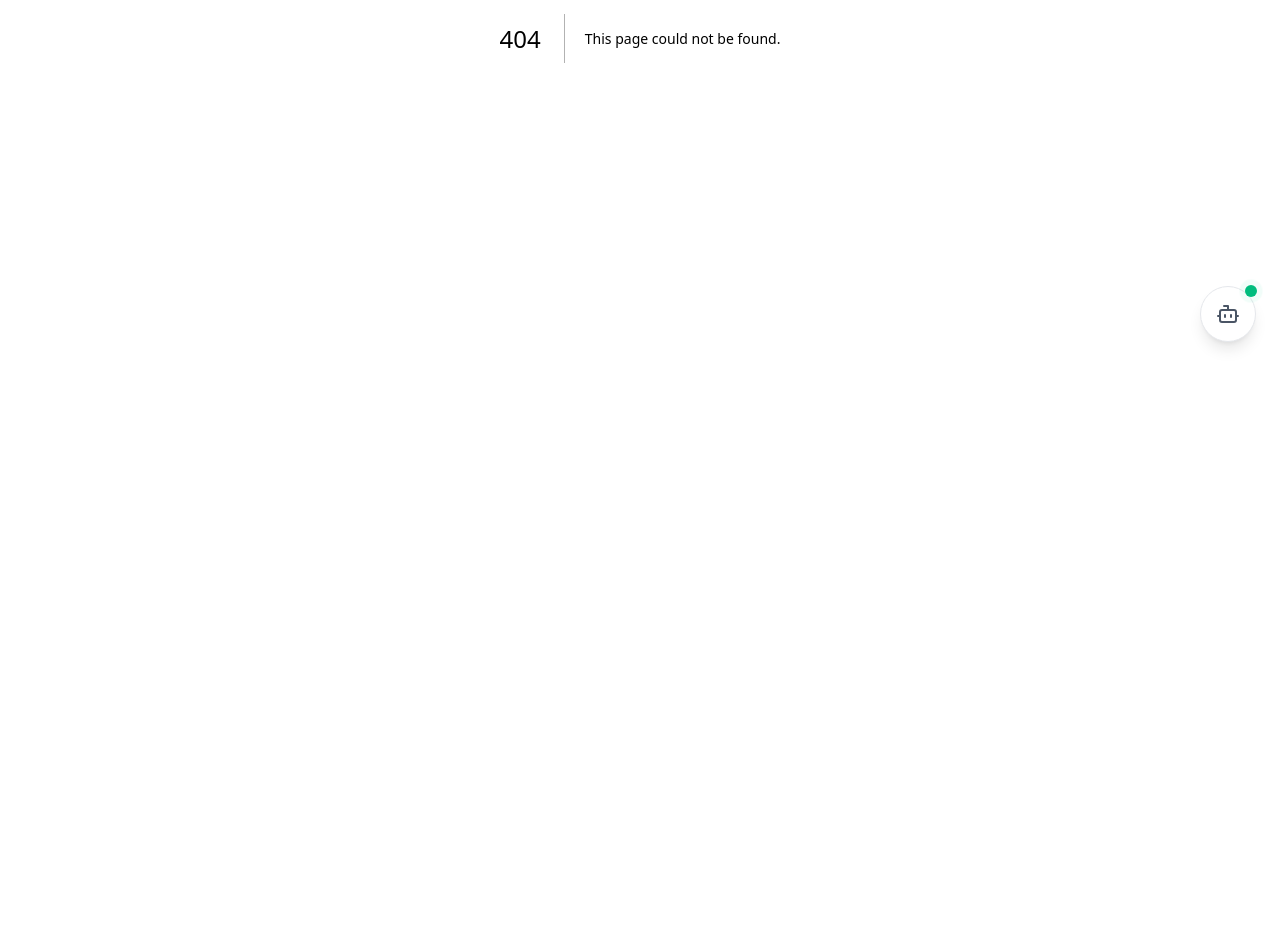
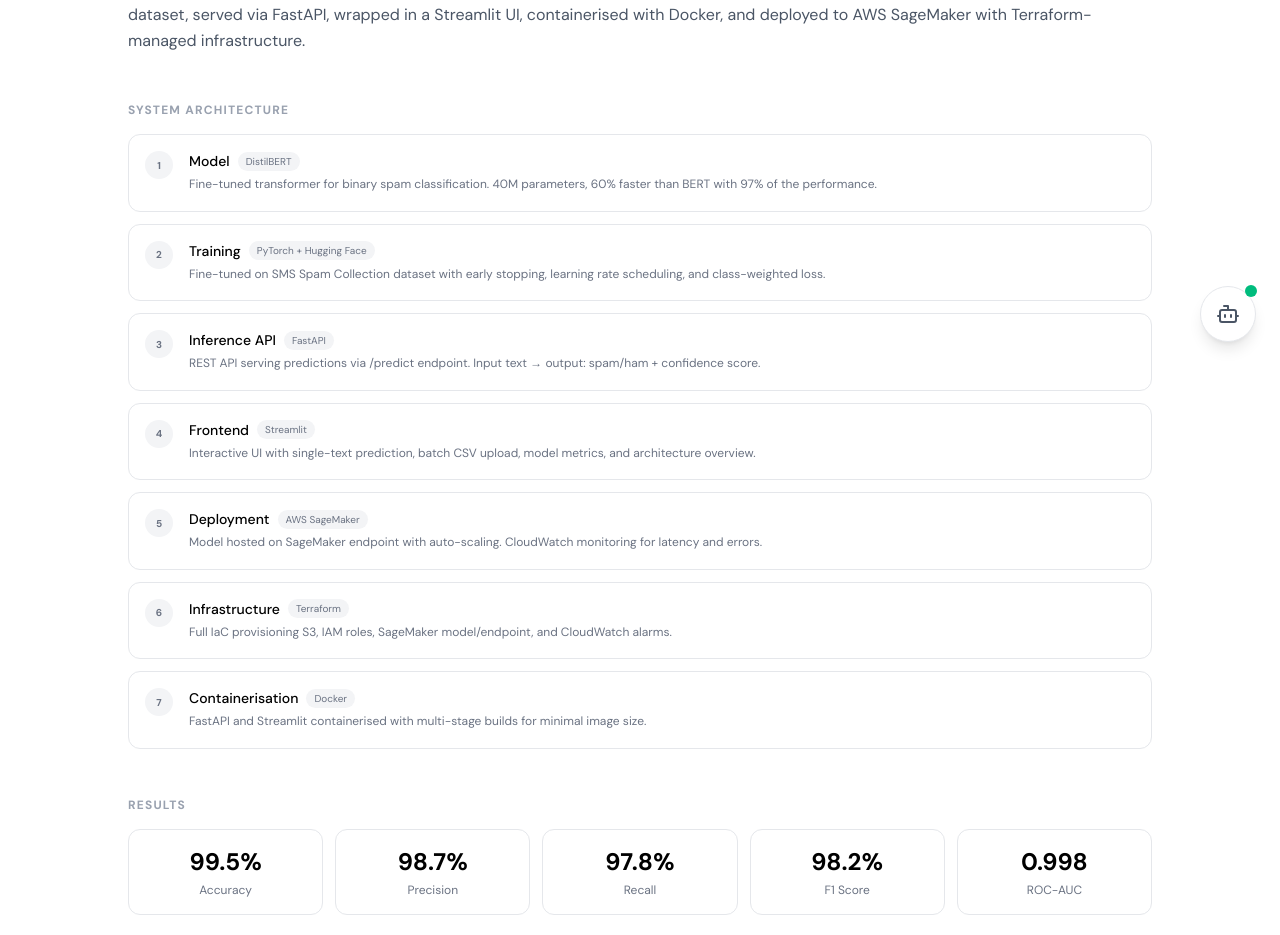
Before and after one commit to NullBitZer0/modern-portfolio, a Next.js app: page /spam-classification in a window 1280 px wide. Before the commit this address had no page. Shown: the part 362-1297 px from the top of the page. Before the commit the page ends 800 px from the top, so only its background shows below. Built offline with nearby package versions, Linux system fonts and the light colour scheme.

Commit message:
added spam project

```diff
--- a/src/app/book-recommendation/layout.tsx
+++ /dev/null
@@ -1,29 +0,0 @@
-import type { Metadata } from "next";
-
-export const metadata: Metadata = {
-    title: "Book Recommendation System",
-    description:
-        "NCF-based collaborative filtering, BERT embeddings, NLP processing, deployed on AWS with Terraform infrastructure-as-code.",
-    openGraph: {
-        title: "Book Recommendation System | Adeesha Perera",
-        description:
-            "A production-grade book recommendation system using Neural Collaborative Filtering, BERT, and NLP, deployed on AWS with Terraform.",
-        url: "https://adeeshaperera.me/book-recommendation",
-    },
-    twitter: {
-        title: "Book Recommendation System | Adeesha Perera",
-        description:
-            "NCF collaborative filtering, BERT embeddings, NLP processing — deployed on AWS with Terraform.",
-    },
-    alternates: {
-        canonical: "https://adeeshaperera.me/book-recommendation",
-    },
-};
-
-export default function BookRecommendationLayout({
-    children,
-}: {
-    children: React.ReactNode;
-}) {
-    return children;
-}
--- a/src/app/page.tsx
+++ b/src/app/page.tsx
@@ -275,18 +275,13 @@ export default function Home() {
                   </p>
                 </Link>
 
-                <Link href="/book-recommendation" className="group block rounded-xl border border-gray-200 dark:border-gray-800 p-6 sm:p-8 transition-all hover:border-gray-400 dark:hover:border-gray-600 hover:bg-gray-50/50 dark:hover:bg-zinc-900/50">
+                <Link href="/spam-classification" className="group block rounded-xl border border-gray-200 dark:border-gray-800 p-6 sm:p-8 transition-all hover:border-gray-400 dark:hover:border-gray-600 hover:bg-gray-50/50 dark:hover:bg-zinc-900/50">
                   <div className="flex items-center justify-between mb-2">
-                    <div className="flex items-center gap-2">
-                      <span className="font-medium text-black dark:text-white">Book Recommendation System</span>
-                      <span className="px-2 py-0.5 rounded-full text-[10px] font-medium bg-amber-100 dark:bg-amber-900/30 text-amber-600 dark:text-amber-400 border border-amber-200 dark:border-amber-800">
-                        In Progress
-                      </span>
-                    </div>
+                    <span className="font-medium text-black dark:text-white">SpamShield AI</span>
                     <ArrowRight className="h-4 w-4 text-gray-400 group-hover:text-black dark:group-hover:text-white group-hover:translate-x-1 transition-all" />
                   </div>
                   <p className="text-sm text-gray-500 dark:text-gray-400">
-                    NCF-based collaborative filtering, BERT embeddings, NLP processing, deployed on AWS with Terraform IaC.
+                    Enterprise spam detection with DistilBERT, FastAPI, Streamlit, deployed on AWS SageMaker with Terraform IaC.
                   </p>
                 </Link>
               </div>
--- a/src/app/projects/page.tsx
+++ b/src/app/projects/page.tsx
@@ -37,12 +37,11 @@ const categories: { name: string; description: string; projects: Project[] }[] =
         prompt: "Tell me about the Agentic RAG Portfolio Assistant project — what tech does it use and how does it work?",
       },
       {
-        title: "Book Recommendation System",
-        description: "NCF collaborative filtering, BERT embeddings, NLP processing, deployed on AWS with Terraform IaC.",
-        tech: ["NCF", "BERT", "FastAPI", "AWS", "Terraform", "Redis"],
-        link: "/book-recommendation",
-        github: "https://github.com/NullBitZer0/book-recommendation",
-        status: "in-progress",
+        title: "SpamShield AI",
+        description: "Enterprise spam detection with DistilBERT, FastAPI, Streamlit, deployed on AWS SageMaker with Terraform IaC.",
+        tech: ["DistilBERT", "PyTorch", "FastAPI", "Streamlit", "SageMaker", "Terraform", "Docker"],
+        link: "/spam-classification",
+        github: "https://github.com/NullBitZer0/spam-dl-aws",
       },
     ],
   },
--- /dev/null
+++ b/src/app/spam-classification/layout.tsx
@@ -0,0 +1,29 @@
+import type { Metadata } from "next";
+
+export const metadata: Metadata = {
+    title: "SpamShield AI — Enterprise Spam Detection",
+    description:
+        "Enterprise spam detection with DistilBERT, FastAPI, Streamlit, deployed on AWS SageMaker with Terraform infrastructure-as-code.",
+    openGraph: {
+        title: "SpamShield AI | Adeesha Perera",
+        description:
+            "Production-grade spam detection using DistilBERT transformers, deployed on AWS SageMaker with Terraform IaC and Docker.",
+        url: "https://adeeshaperera.me/spam-classification",
+    },
+    twitter: {
+        title: "SpamShield AI | Adeesha Perera",
+        description:
+            "Enterprise spam detection with DistilBERT, SageMaker, and Terraform.",
+    },
+    alternates: {
+        canonical: "https://adeeshaperera.me/spam-classification",
+    },
+};
+
+export default function SpamClassificationLayout({
+    children,
+}: {
+    children: React.ReactNode;
+}) {
+    return children;
+}
--- a/src/app/book-recommendation/page.tsx
+++ b/src/app/spam-classification/page.tsx
@@ -4,22 +4,30 @@ import { motion } from "framer-motion";
 import { ArrowLeft, Github } from "lucide-react";
 import Link from "next/link";
 
-const components = [
-    { layer: "Data Layer", tech: "PostgreSQL + S3", detail: "Book metadata, user ratings, and interaction logs stored in PostgreSQL with raw data backed up to S3." },
-    { layer: "Feature Engineering", tech: "BERT + NLP Pipeline", detail: "Book descriptions and reviews encoded using BERT embeddings. NLP pipeline for tokenisation, stop-word removal, and semantic feature extraction." },
-    { layer: "Recommendation Engine", tech: "Neural Collaborative Filtering", detail: "NCF model combining GMF and MLP paths for collaborative filtering. Learns non-linear user-item interaction patterns from implicit feedback." },
-    { layer: "Serving Layer", tech: "FastAPI + Redis Cache", detail: "REST API serves real-time recommendations with sub-100ms latency. Redis cache for frequently requested user profiles and popular books." },
-    { layer: "Infrastructure", tech: "AWS + Terraform", detail: "Full IaC with Terraform — ECS Fargate for compute, RDS for database, S3 for storage, CloudWatch for monitoring." },
-    { layer: "CI/CD", tech: "GitHub Actions", detail: "Automated testing, building, and deployment pipeline. Terraform plan on PR, apply on merge to main." },
+const architecture = [
+    { layer: "Model", tech: "DistilBERT", detail: "Fine-tuned transformer for binary spam classification. 40M parameters, 60% faster than BERT with 97% of the performance." },
+    { layer: "Training", tech: "PyTorch + Hugging Face", detail: "Fine-tuned on SMS Spam Collection dataset with early stopping, learning rate scheduling, and class-weighted loss." },
+    { layer: "Inference API", tech: "FastAPI", detail: "REST API serving predictions via /predict endpoint. Input text → output: spam/ham + confidence score." },
+    { layer: "Frontend", tech: "Streamlit", detail: "Interactive UI with single-text prediction, batch CSV upload, model metrics, and architecture overview." },
+    { layer: "Deployment", tech: "AWS SageMaker", detail: "Model hosted on SageMaker endpoint with auto-scaling. CloudWatch monitoring for latency and errors." },
+    { layer: "Infrastructure", tech: "Terraform", detail: "Full IaC provisioning S3, IAM roles, SageMaker model/endpoint, and CloudWatch alarms." },
+    { layer: "Containerisation", tech: "Docker", detail: "FastAPI and Streamlit containerised with multi-stage builds for minimal image size." },
+];
+
+const metrics = [
+    { metric: "Accuracy", value: "99.5%" },
+    { metric: "Precision", value: "98.7%" },
+    { metric: "Recall", value: "97.8%" },
+    { metric: "F1 Score", value: "98.2%" },
+    { metric: "ROC-AUC", value: "0.998" },
 ];
 
 const techStack = [
-    "Python", "FastAPI", "PostgreSQL", "Redis", "BERT", "PyTorch",
-    "NCF", "AWS", "Terraform", "Docker", "GitHub Actions", "S3",
-    "ECS Fargate", "CloudWatch",
+    "Python", "PyTorch", "DistilBERT", "Hugging Face", "FastAPI",
+    "Streamlit", "SageMaker", "S3", "CloudWatch", "Terraform", "Docker",
 ];
 
-export default function BookRecommendation() {
+export default function SpamClassification() {
     return (
         <div className="min-h-screen bg-white dark:bg-black text-black dark:text-white px-4 pt-8 pb-20 transition-colors duration-300">
             <div className="max-w-5xl mx-auto">
@@ -41,22 +49,15 @@ export default function BookRecommendation() {
                     animate={{ opacity: 1, y: 0 }}
                     className="text-center mb-16"
                 >
-                    <div className="inline-flex items-center gap-2 px-3 py-1 rounded-full border border-amber-200 dark:border-amber-900 bg-amber-50 dark:bg-amber-900/20 text-amber-600 dark:text-amber-400 text-xs font-medium mb-6">
-                        <span className="relative flex h-2 w-2">
-                            <span className="absolute inline-flex h-full w-full animate-ping rounded-full bg-amber-400 opacity-75" />
-                            <span className="relative inline-flex h-2 w-2 rounded-full bg-amber-500" />
-                        </span>
-                        In Progress
-                    </div>
                     <h1 className="text-3xl md:text-5xl font-bold mb-4">
-                        <span className="text-gray-400">Book</span> Recommendation System
+                        <span className="text-gray-400">SpamShield</span> AI
                     </h1>
                     <p className="text-gray-400 dark:text-gray-500 max-w-2xl mx-auto text-sm md:text-base">
-                        NCF-based collaborative filtering with BERT embeddings, NLP processing, deployed on AWS with Terraform infrastructure-as-code.
+                        Enterprise spam detection using DistilBERT transformers, deployed on AWS SageMaker with Terraform infrastructure-as-code.
                     </p>
                     <div className="mt-6">
                         <a
-                            href="https://github.com/NullBitZer0/book-recommendation"
+                            href="https://github.com/NullBitZer0/spam-dl-aws"
                             target="_blank"
                             rel="noopener noreferrer"
                             className="inline-flex items-center gap-2 text-sm text-gray-400 hover:text-black dark:hover:text-white transition-colors"
@@ -79,12 +80,12 @@ export default function BookRecommendation() {
                     </h2>
                     <div className="space-y-4 text-base leading-relaxed text-gray-600 dark:text-gray-400">
                         <p>
-                            A full-stack book recommendation system that learns from user reading patterns and book metadata to deliver personalised suggestions. Uses Neural Collaborative Filtering for collaborative filtering, BERT for content-based features, and a NLP pipeline for text processing — all deployed on AWS with Terraform-managed infrastructure.
+                            A production-grade spam detection system built as an end-to-end ML pipeline. Fine-tuned DistilBERT on the SMS Spam Collection dataset, served via FastAPI, wrapped in a Streamlit UI, containerised with Docker, and deployed to AWS SageMaker with Terraform-managed infrastructure.
                         </p>
                     </div>
                 </motion.div>
 
-                {/* System Architecture */}
+                {/* Architecture */}
                 <motion.div
                     initial={{ opacity: 0, y: 20 }}
                     animate={{ opacity: 1, y: 0 }}
@@ -95,7 +96,7 @@ export default function BookRecommendation() {
                         System Architecture
                     </h2>
                     <div className="space-y-3">
-                        {components.map((item, index) => (
+                        {architecture.map((item, index) => (
                             <div
                                 key={item.layer}
                                 className="flex items-start gap-4 p-4 rounded-xl border border-gray-200 dark:border-zinc-800"
@@ -115,11 +116,31 @@ export default function BookRecommendation() {
                     </div>
                 </motion.div>
 
+                {/* Results */}
+                <motion.div
+                    initial={{ opacity: 0, y: 20 }}
+                    animate={{ opacity: 1, y: 0 }}
+                    transition={{ delay: 0.15 }}
+                    className="mb-12"
+                >
+                    <h2 className="text-xs font-bold uppercase tracking-widest text-gray-400 dark:text-gray-500 mb-4">
+                        Results
+                    </h2>
+                    <div className="grid grid-cols-2 sm:grid-cols-5 gap-3">
+                        {metrics.map((m) => (
+                            <div key={m.metric} className="p-4 rounded-xl border border-gray-200 dark:border-zinc-800 text-center">
+                                <p className="text-2xl font-bold text-black dark:text-white">{m.value}</p>
+                                <p className="text-xs text-gray-500 dark:text-gray-400 mt-1">{m.metric}</p>
+                            </div>
+                        ))}
+                    </div>
+                </motion.div>
+
                 {/* Tech Stack */}
                 <motion.div
                     initial={{ opacity: 0, y: 20 }}
                     animate={{ opacity: 1, y: 0 }}
-                    transition={{ delay: 0.15 }}
+                    transition={{ delay: 0.18 }}
                     className="mb-16"
                 >
                     <h2 className="text-xs font-bold uppercase tracking-widest text-gray-400 dark:text-gray-500 mb-4">
```
